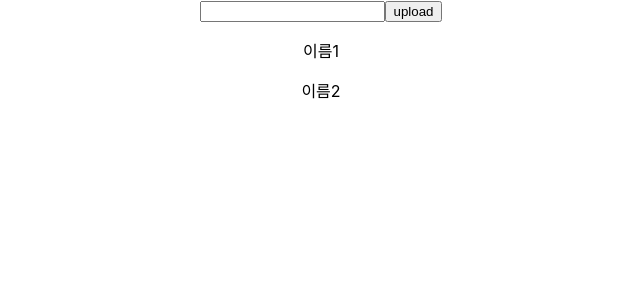
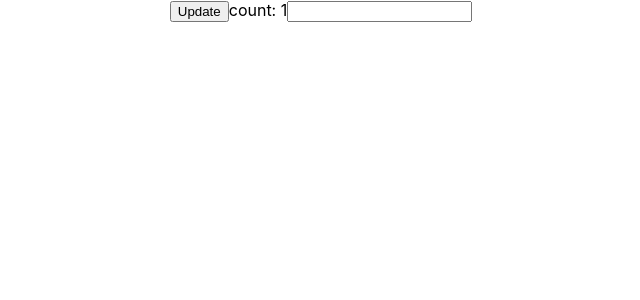
Before and after one commit to wmswmswms/react_study1, a React (Create React App) app: page / in a window 1280 px wide. Shown: the top 300 px of the page, without its empty margins (319-959 px from the left). Built offline with nearby package versions, Linux system fonts and the light colour scheme.

Commit message:
useEffect

```diff
--- a/src/App.js
+++ b/src/App.js
@@ -1,56 +1,53 @@
 import './App.css';
-import { useState } from 'react';
+import { useState, useEffect } from 'react';
 
-const heavyWork = () =>{
-  console.log('무거운 작업');
-  return ['이름1','이름2']
-}
+
 
 
 
 function App() {
 
-
-  //heavyWork() 계속 실행됨.  return heavyWork();  콜백 형태로 하면 렌더링 될때 한번만 불려짐
-  // const [names, setNames] = useState(()=>{
-  //   return heavyWork();
-  // });
-
-  // heavyWork 이렇게 괄호없이 쓰면 콜백 형태로 되는듯
-  const [names, setNames] = useState(heavyWork);
-
-  const [input, setInput] = useState("");
+  const [count,setCount] = useState(1);
+  const [name,setName] = useState("");
 
 
-
-  const handleInput = (e) =>{
-    setInput(e.target.value);
-    //console.log(input);
+  const updateCount = ()=>{
+    setCount(count+1);
   }
 
-  const names_add = () =>{
-    /*
-    const new_names = [...names];
-    new_names.push(input);
-    setNames(new_names);
-    */
+  const handleUpdateInput = (e) =>{
+    setName(e.target.value);
+  }
 
-    setNames((prevState)=>{
-      //return [input,...prevState] //새값을 기존 배열 앞에
-      return [...prevState,input] //새값을 기존 배열 뒤에
-    })
-  }
+  /*
+  //레던링 될때마다 실행(디펜던스 어레이가 없으면)
+  useEffect(()=>{
+    console.log('렌더링');
+  })
+
+
+  //디펜던스 array에 적용하면처음 랜더링 될때와 count 값이 변경될경우에만 실행
+  useEffect(()=>{
+    console.log('카운트 변화');
+  },[count])
+
+  //디펜던스 array에 적용하면처음 랜더링 될때와 name 값이 변경될경우에만 실행
+  useEffect(()=>{
+    console.log('입력창 변화');
+  },[name])
+  */
+
+  //디펜던스 어레이에 빈 어레이를 넣으면 처음 한번만 실행됨
+  useEffect(()=>{
+    console.log('처음 랜더링만');
+  },[])
 
   return (
     <div className="App">
-      <input type="text" name="input_name" onChange={handleInput}></input>
-      <button onClick={names_add}>upload</button>
-      {
-        names.map((name,idx)=>{
-          //console.log(idx);
-          return <p key={idx}>{name}</p>
-        })
-      }
+      <button onClick={updateCount}>Update</button>
+      count: {count}
+      <input type="text" onChange={handleUpdateInput}></input>
+      <span>{name}</span>
     </div>
   );
 }
```
